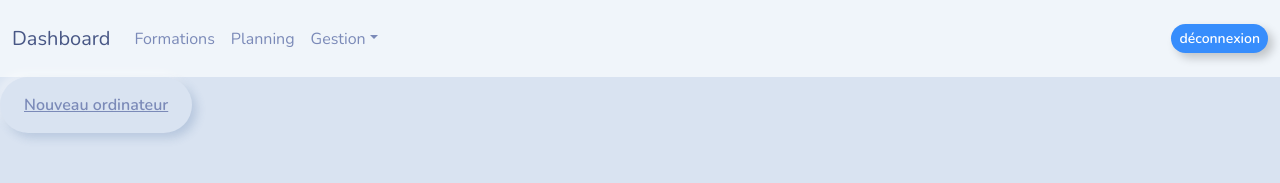
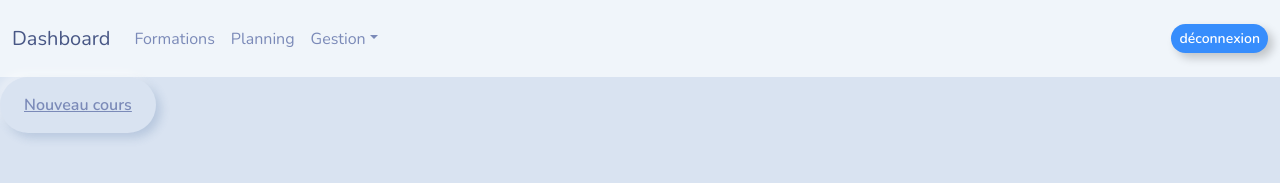
Before and after one commit to XavierJou/Factory, an Angular app in the folder test_angular/: page /cours in a window 1280 px wide. Shown: the top 183 px of the page. Built offline with nearby package versions, Linux system fonts and the light colour scheme; no server answers.

Commit message:
Rectif cours

```diff
--- a/test_angular/src/app/components/cours/cours/cours.component.html
+++ b/test_angular/src/app/components/cours/cours/cours.component.html
@@ -1,5 +1,5 @@
-<a routerLink="/ordinateur/edit" routerLinkActive="active" class="btn btn-link"
-  >Nouveau ordinateur</a
+<a routerLink="/cours/edit" routerLinkActive="active" class="btn btn-link"
+  >Nouveau cours</a
 >
 
 @for(c of courss;track c.id){
```
